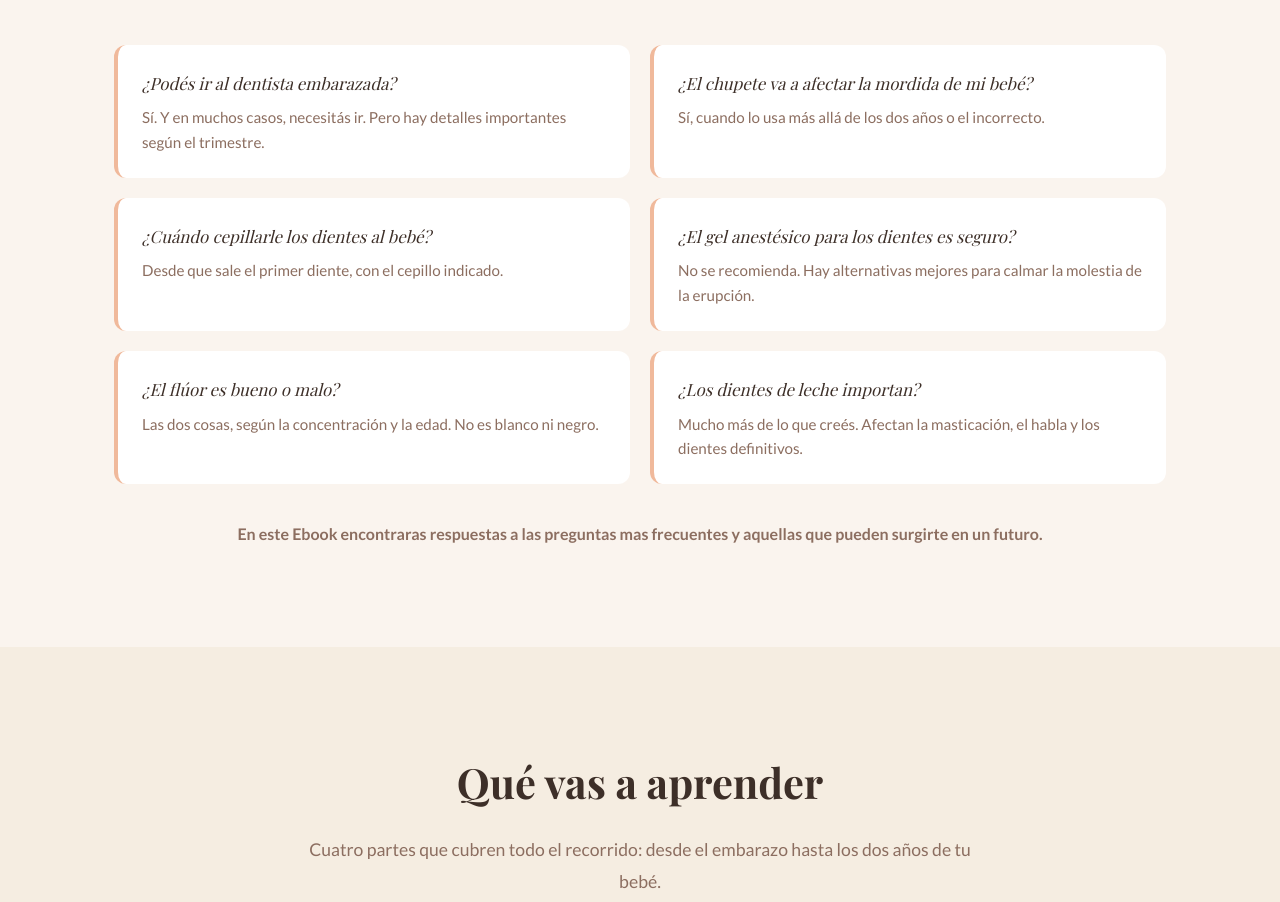
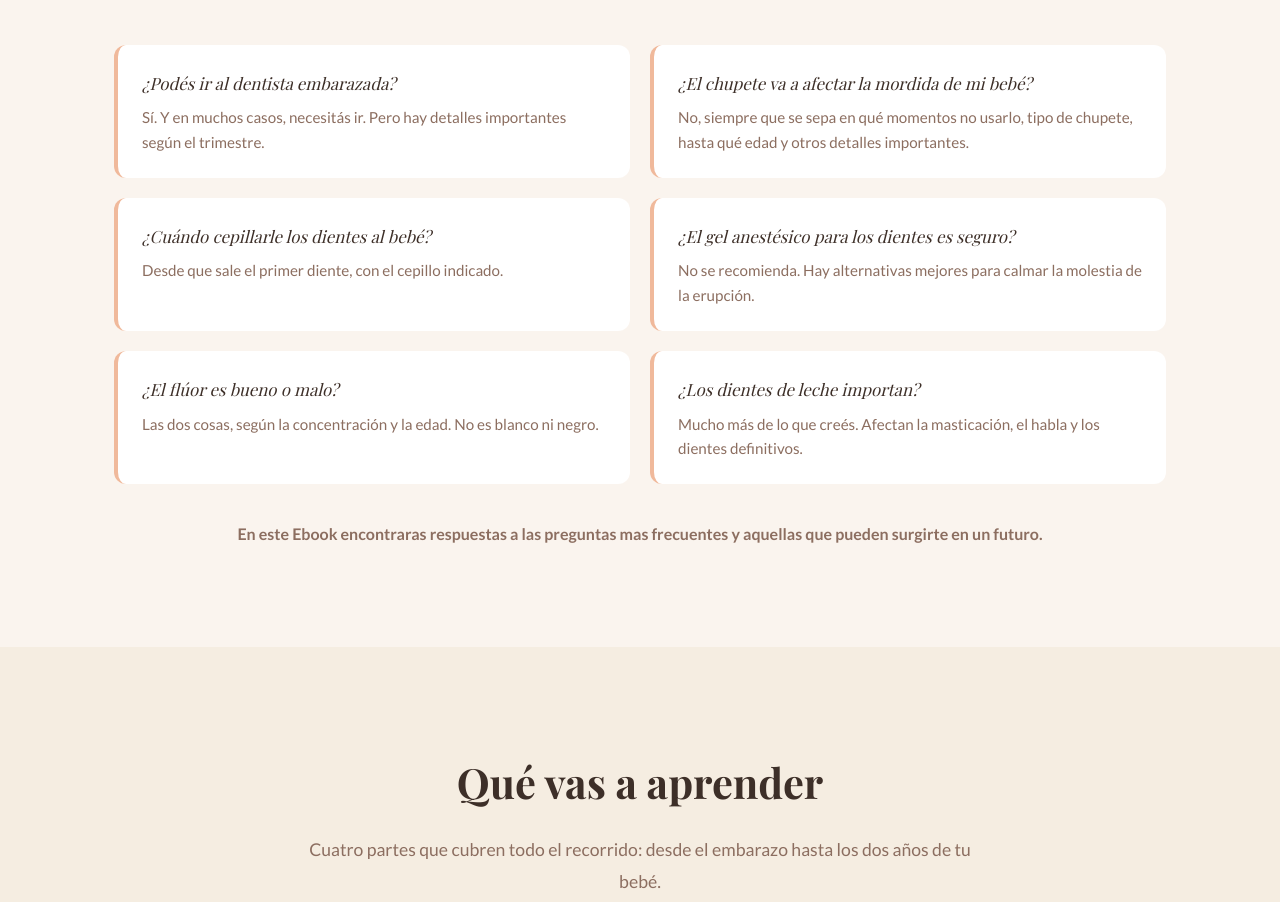
Before and after one commit to AdrianTorrez/victoriabernardi-od, a website: page index.html in a window 1280 px wide. Shown: the part 1838-2740 px from the top of the page. Drawn offline with nearby package versions, Linux system fonts and the light colour scheme; no server answers; a web font is replaced by a local one.

Commit message:
Actualización 2026-04-15: Link de descarga ebook y texto sobre chupetes
- Actualizado link de descarga del ebook en página /gracias
- Modificado texto en sección 'Las dudas que nadie responde bien': respuesta sobre chupetes
- Solicitado por Victoria Bernardi via Telegram

```diff
--- a/index.html
+++ b/index.html
@@ -108,7 +108,7 @@
         </div>
         <div class="problem-item">
           <span class="problem-q">¿El chupete va a afectar la mordida de mi bebé?</span>
-          <span class="problem-a">Sí, cuando lo usa más allá de los dos años o el incorrecto.</span>
+          <span class="problem-a">No, siempre que se sepa en qué momentos no usarlo, tipo de chupete, hasta qué edad y otros detalles importantes.</span>
         </div>
         <div class="problem-item">
           <span class="problem-q">¿Cuándo cepillarle los dientes al bebé?</span>
```
Also changed, not shown: gracias.html (+1 -1 lines).
